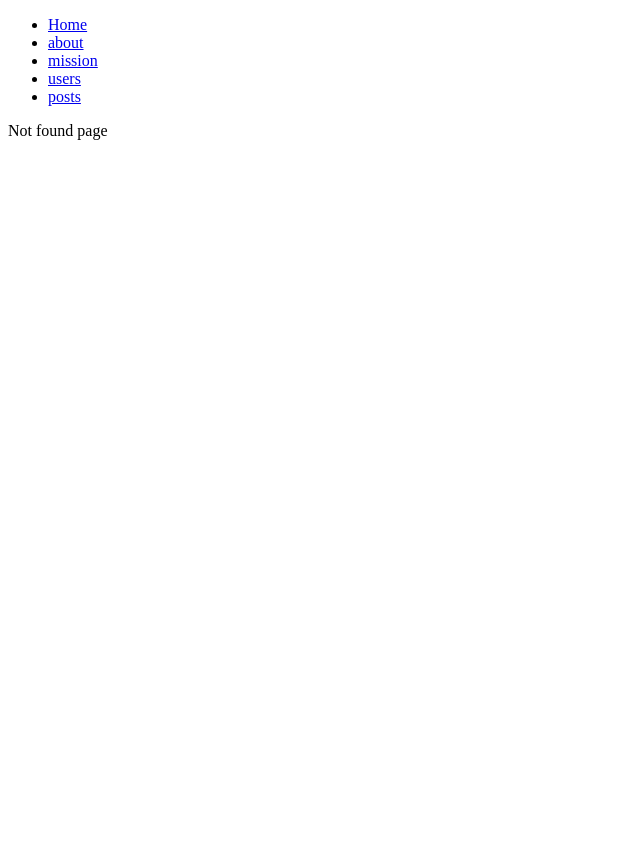
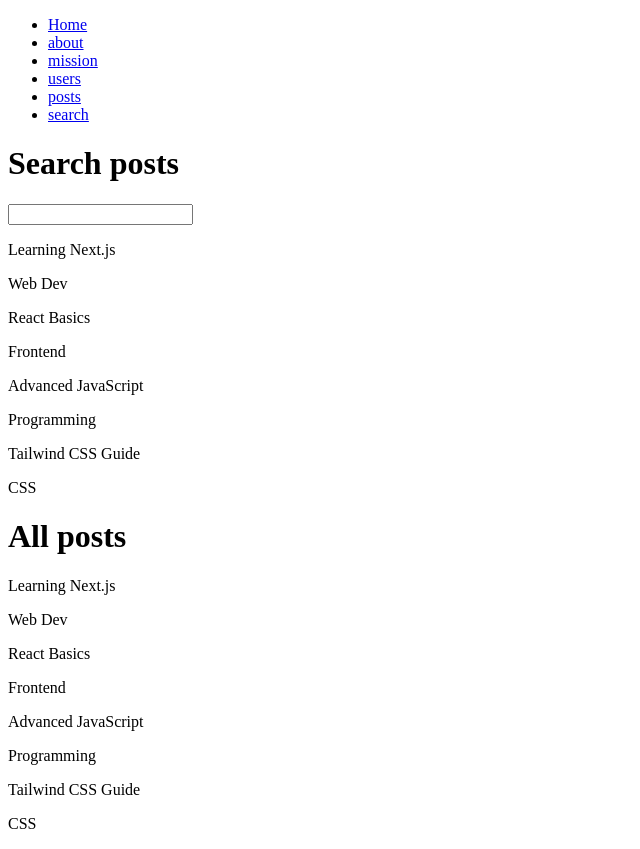
Before and after one commit to MdAjharulIslam/Explore-Next.js, a Next.js app: page /search in a window 1280 px wide. Before the commit this address had no page. Shown: the whole page, without its empty margins (0-640 px from the left). Before the commit the page ends 800 px from the top, so only its background shows below. Built offline with nearby package versions, Linux system fonts and the light colour scheme.

Commit message:
add search option on post

```diff
--- a/app/layout.js
+++ b/app/layout.js
@@ -19,6 +19,7 @@ export default function RootLayout({ children }) {
             <li><Link href='/about/mission'>mission</Link></li>
             <li><Link href='/users'>users</Link></li>
             <li><Link href='/posts'>posts</Link></li>
+            <li><Link href='/search'>search</Link></li>
           </ul>
         </nav>
         {children}
--- /dev/null
+++ b/app/search/page.jsx
@@ -0,0 +1,43 @@
+"use client";
+import React, { useState } from "react";
+import { posts } from "./post";
+
+const page = () => {
+  const [quiry, setQuiry] = useState("");
+
+  const filterPosts = posts.filter((post) => {
+    return post.title.toLowerCase().includes(quiry.toLowerCase());
+  });
+  return (
+    <div>
+      <div>
+        <h1>Search posts</h1>
+        <input type="text" name="" id="" onChange={(e)=>setQuiry(e.target.value)} />
+        {
+        filterPosts.length > 0 ?
+        filterPosts.map((post) => {
+         return <div key={post.id}>
+            <p>{post.title}</p>
+            <p>{post.category}</p>
+          </div>
+        }): <h1>no posts</h1>
+        }
+
+      </div>
+      <div>
+        <h1>All posts</h1>
+        {
+            posts.map((post)=>{
+               return <div key={post.id}>
+                    <p>{post.title}</p>
+                    <p>{post.category}</p>
+
+                </div>
+            })
+        }
+      </div>
+    </div>
+  );
+};
+
+export default page;
--- /dev/null
+++ b/app/search/post.js
@@ -0,0 +1,6 @@
+export const posts = [
+  { id: 1, title: "Learning Next.js", category: "Web Dev" },
+  { id: 2, title: "React Basics", category: "Frontend" },
+  { id: 3, title: "Advanced JavaScript", category: "Programming" },
+  { id: 4, title: "Tailwind CSS Guide", category: "CSS" },
+];
```
